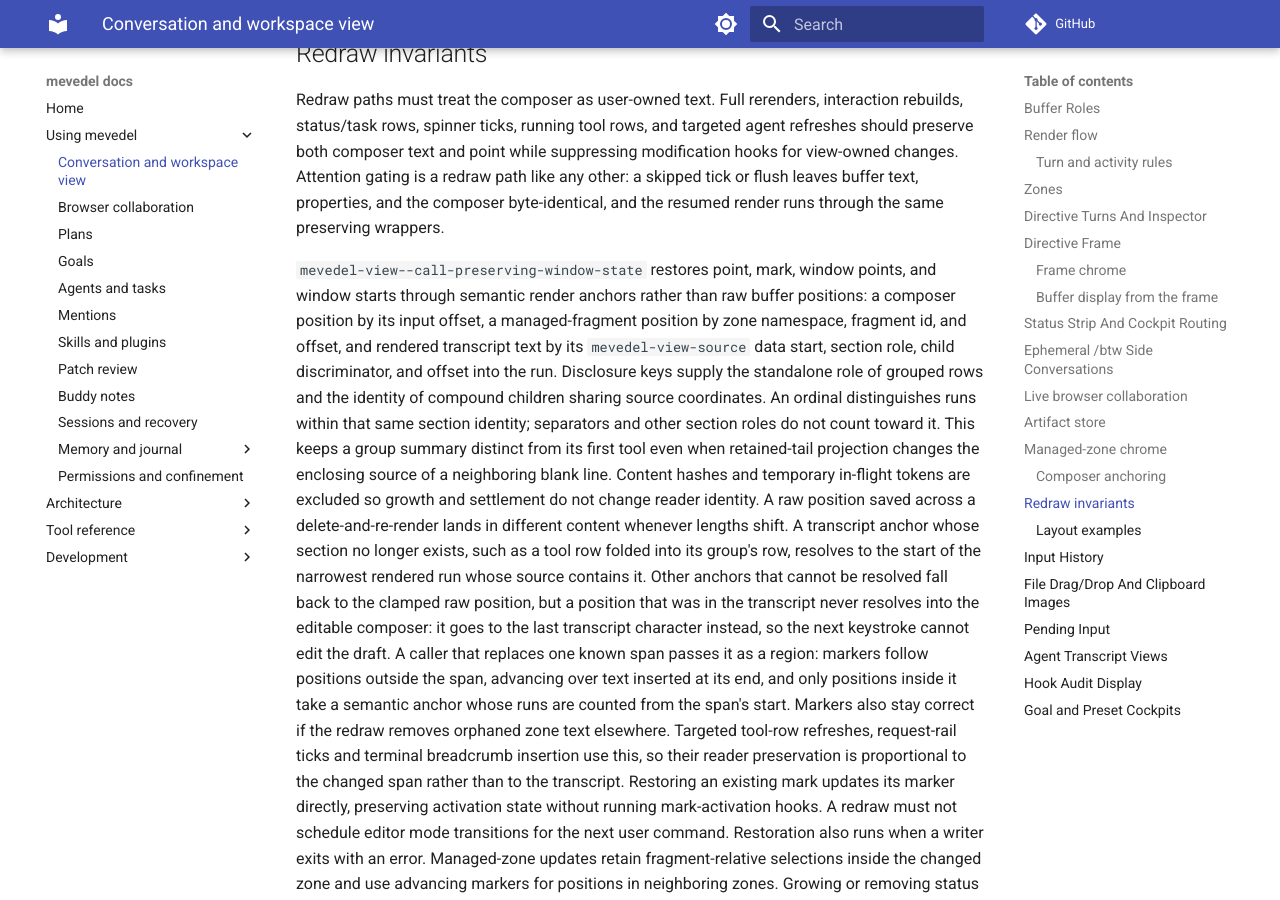
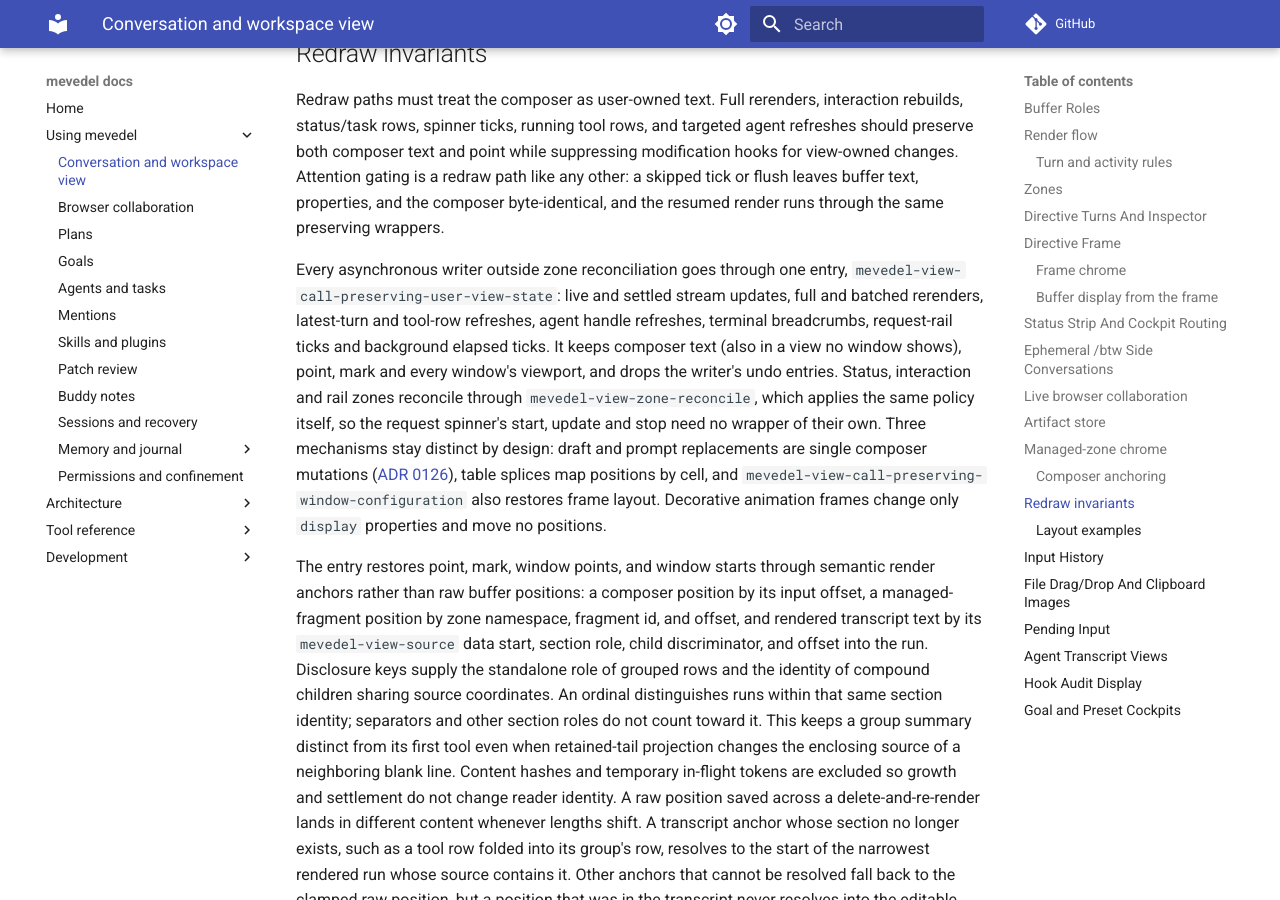
Before and after one commit to FrauH0lle/mevedel, an MkDocs documentation site: the page built from docs/view.md, in a window 1280 px wide and 900 px high, scrolled down 44183 px. Built offline with MkDocs 1.6.1 and Material for MkDocs 9.7.7, drawn with Linux system fonts in a browser that asks for light colours; comment, search, counter and statistics services are not loaded.

Commit message:
refactor(view): One user view-state entry for asynchronous writers
Expose mevedel-view-call-preserving-user-view-state (THUNK &optional
REGION) as the default for asynchronous view writes and document its
contract: composer text (also in undisplayed views), point, mark and
every window's viewport under the ADR 0126 policy.  It drops the
redundant composer-point layer, which window-state restoration already
covers by composer offset.

Live/settled stream updates, full rerenders and agent handle refreshes
move from hand-picked partial wrappers to the entry; their undo entries
are now dropped with the write, as the pre-command hook did later.  The
request spinner's start, update and stop lose their point-only wrapper:
their only write is rail zone reconciliation, which applies the same
policy, as the multiwindow and narrowing tests show.

Tests cover every moved writer with an active draft and a history
reader, both nesting orders, the spinner under a narrower window, and a
test-only check that region writers keep text outside REGION unchanged,
with a negative control.

```diff
--- a/docs/view.md
+++ b/docs/view.md
@@ -2141,7 +2141,23 @@ Attention gating is a redraw path like any other: a skipped tick or flush
 leaves buffer text, properties, and the composer byte-identical, and the
 resumed render runs through the same preserving wrappers.
 
-`mevedel-view--call-preserving-window-state` restores point, mark, window points,
+Every asynchronous writer outside zone reconciliation goes through one entry,
+`mevedel-view-call-preserving-user-view-state`: live and settled stream
+updates, full and batched rerenders, latest-turn and tool-row refreshes,
+agent handle refreshes, terminal breadcrumbs, request-rail ticks and
+background elapsed ticks. It keeps composer text (also in a view no window
+shows), point, mark and every window's viewport, and drops the writer's undo
+entries. Status, interaction and rail zones reconcile through
+`mevedel-view-zone-reconcile`, which applies the same policy itself, so the
+request spinner's start, update and stop need no wrapper of their own. Three
+mechanisms stay distinct by design: draft and prompt replacements are single
+composer mutations ([ADR 0126](adr/0126-keep-the-composer-still.md)), table
+splices map positions by cell, and
+`mevedel-view-call-preserving-window-configuration` also restores frame
+layout. Decorative animation frames change only `display` properties and
+move no positions.
+
+The entry restores point, mark, window points,
 and window starts through semantic render anchors rather than raw buffer
 positions: a composer position by its input offset, a managed-fragment
 position by zone namespace, fragment id, and offset, and rendered transcript
```
Also changed, not shown: 8 other files.
